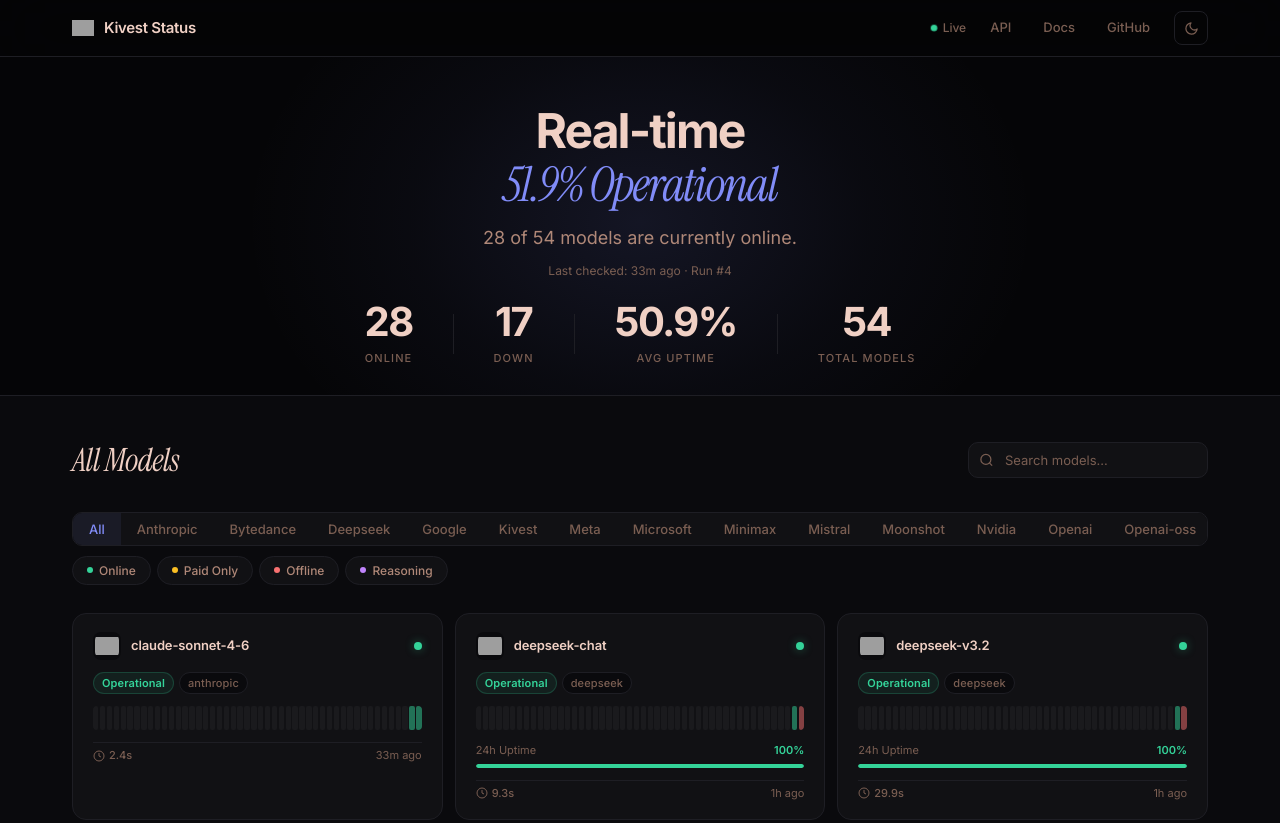
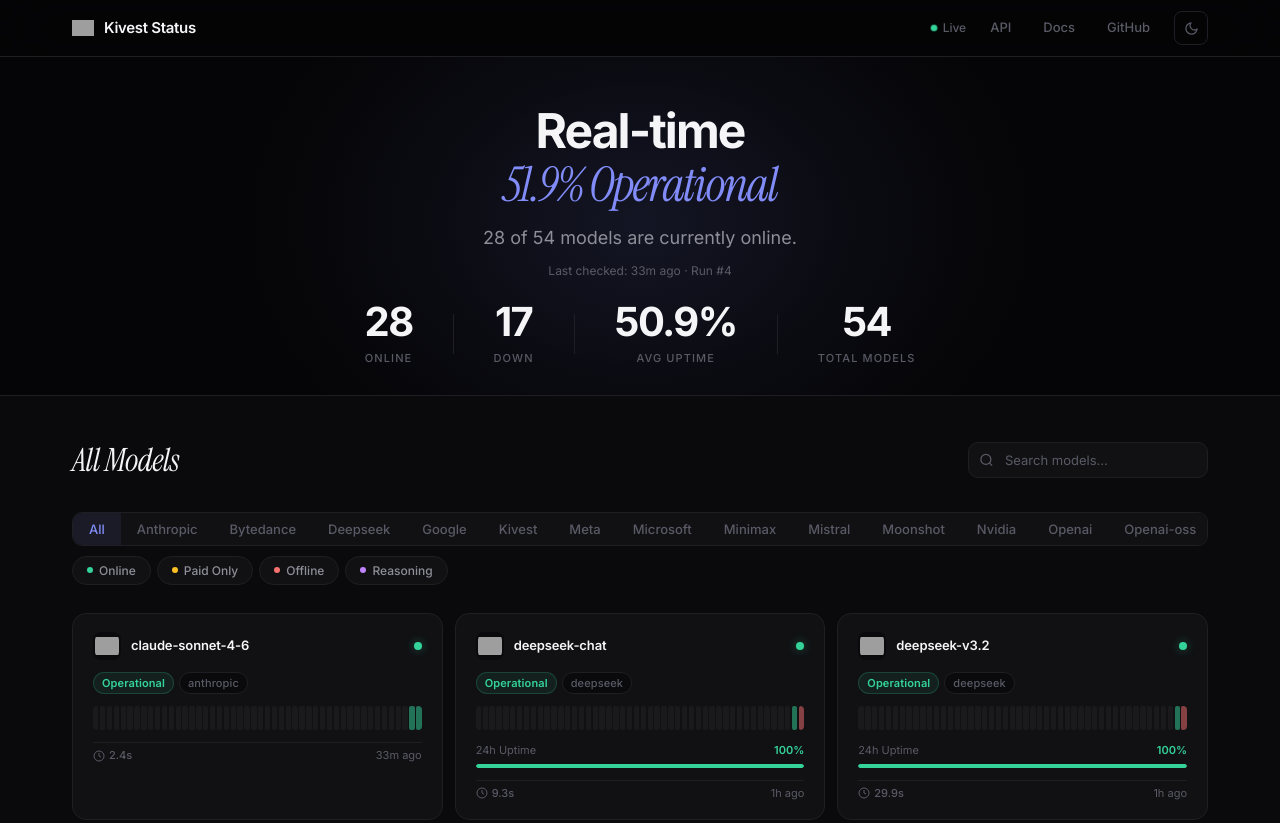
Before and after one commit to FlazeIGuess/kivest-status, a plain HTML site: page index.html in a window 1280 px wide. Shown: the top 823 px of the page. Drawn offline with Linux system fonts and the light colour scheme; grey boxes are pictures that could not be loaded.

Commit message:
Revert text colors to white/neutral

```diff
--- a/css/style.css
+++ b/css/style.css
@@ -16,10 +16,10 @@
   --bg-input: #111114;
   --border: #1e1e24;
   --border-hover: #2e2e36;
-  --text: #f0d0c4;
-  --text-secondary: #d4a99a;
-  --text-muted: #b08878;
-  --text-dim: #7a5e52;
+  --text: #f5f5f7;
+  --text-secondary: #c8c8cf;
+  --text-muted: #8e8e99;
+  --text-dim: #5a5a66;
   --accent: #818cf8;
   --accent-hover: #a5b4fc;
   --accent-light: rgba(129, 140, 248, 0.08);
```
